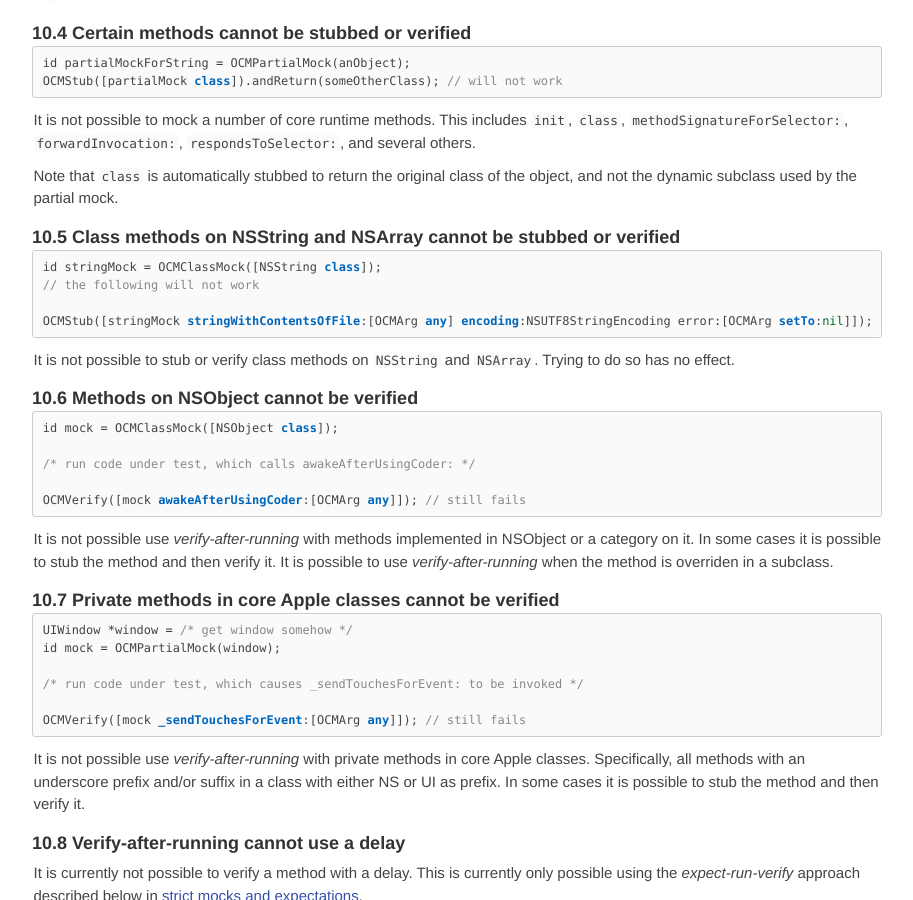
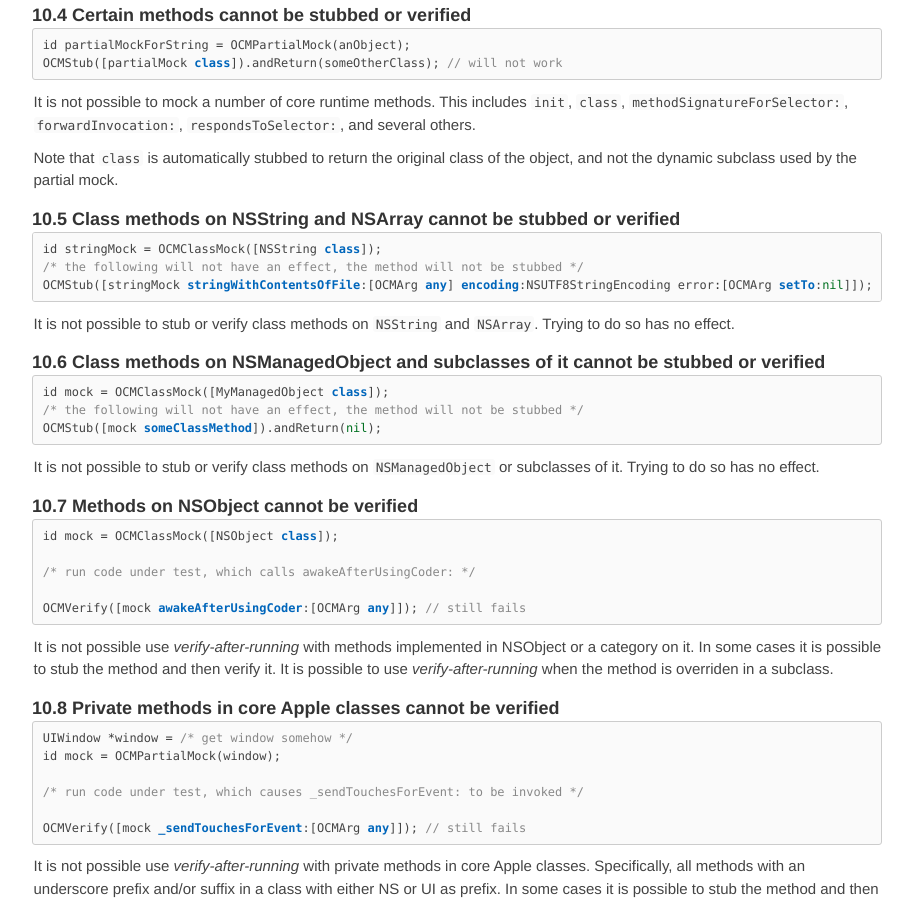
Before and after one commit to erikdoe/ocmock, a Jekyll site: the page built from reference.html, in a window 1280 px wide and 900 px high, scrolled down 10946 px. Shown: the whole window, without its empty margins (183-1096 px from the left). Built offline with Jekyll 4.4.1, drawn with Linux system fonts in a browser that asks for light colours; comment, search, counter and statistics services are not loaded.

Commit message:
Documented limitation with NSManageObject.
This addresses #441.

```diff
--- a/reference.html
+++ b/reference.html
@@ -608,7 +608,6 @@ OCMVerifyAll(mock); // will complain that someMethod has not been called
 
 {% highlight objc %}
 id partialMockForString = OCMPartialMock(@"Foo"); // will throw an exception
-
 NSDate *date = [NSDate dateWithTimeIntervalSince1970:0];
 id partialMockForDate = OCMPartialMock(date); // will throw on some architectures
 {% endhighlight objc %}
@@ -632,11 +631,22 @@ OCMStub([partialMock class]).andReturn(someOtherClass); // will not work
 
 {% highlight objc %}
 id stringMock = OCMClassMock([NSString class]);
-// the following will not work
+/* the following will not have an effect, the method will not be stubbed */
 OCMStub([stringMock stringWithContentsOfFile:[OCMArg any] encoding:NSUTF8StringEncoding error:[OCMArg setTo:nil]]);
 {% endhighlight objc %}
 
 <p>It is not possible to stub or verify class methods on <code>NSString</code> and <code>NSArray</code>. Trying to do so has no effect.
+
+
+<h3 class="numbered">Class methods on NSManagedObject and subclasses of it cannot be stubbed or verified</h3>
+
+{% highlight objc %}
+id mock = OCMClassMock([MyManagedObject class]);
+/* the following will not have an effect, the method will not be stubbed */
+OCMStub([mock someClassMethod]).andReturn(nil);
+{% endhighlight objc %}
+
+<p>It is not possible to stub or verify class methods on <code>NSManagedObject</code> or subclasses of it. Trying to do so has no effect.
 
 
 <h3 class="numbered">Methods on NSObject cannot be verified</h3>
```
